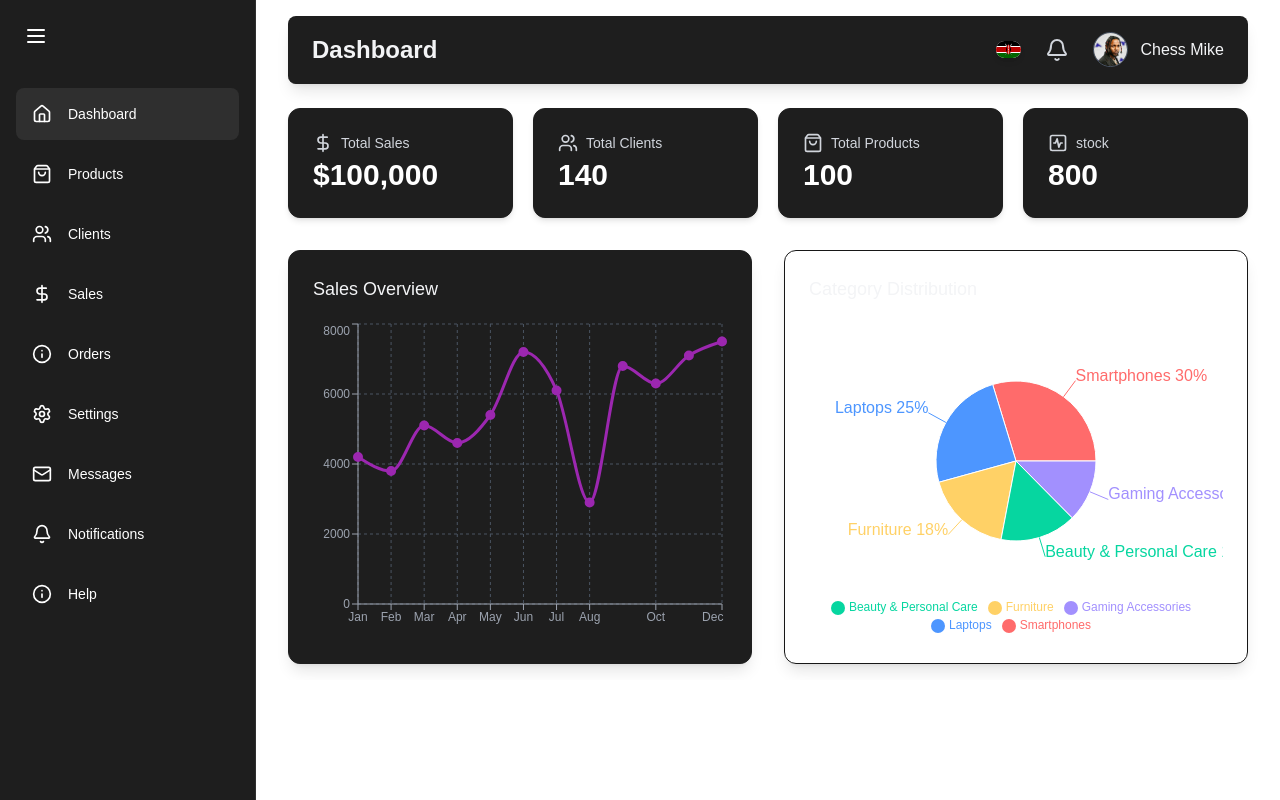
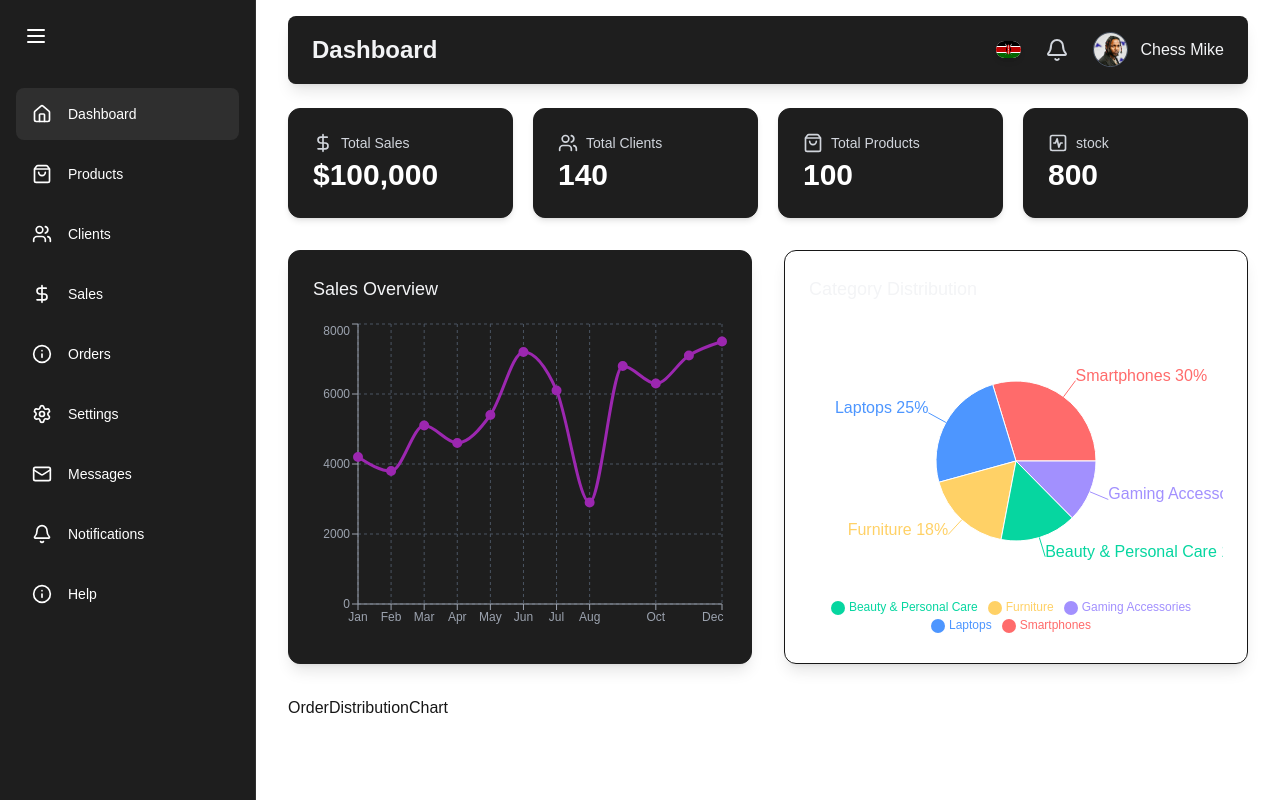
Before and after one commit to chesere/admin-dashboard, a Next.js app: page / in a window 1280 px wide. Built offline with nearby package versions, Linux system fonts and the light colour scheme.

Commit message:
Creating order distribution component

```diff
--- a/app/overview/page.jsx
+++ b/app/overview/page.jsx
@@ -5,6 +5,7 @@ import StartCard from "@/components/StartCard";
 import { motion } from "framer-motion";
 import SalesOverviewChart from "@/components/SalesOverviewChart";
 import CategoryDistributionChart from "@/components/CategoryDistributionChart";
+import OrderDistributionChart from "@/components/OrderDistributionChart";
 
 const OverviewPage = () => {
   return (
@@ -24,6 +25,7 @@ const OverviewPage = () => {
         <div className="grid grid-cols-1 lg:grid-cols-2 gap-8">
           <SalesOverviewChart />
           <CategoryDistributionChart />
+          <OrderDistributionChart />
         </div>
       </main>
     </div>
--- /dev/null
+++ b/components/OrderDistributionChart.jsx
@@ -0,0 +1,7 @@
+import React from "react";
+
+const OrderDistributionChart = () => {
+  return <div>OrderDistributionChart</div>;
+};
+
+export default OrderDistributionChart;
```
